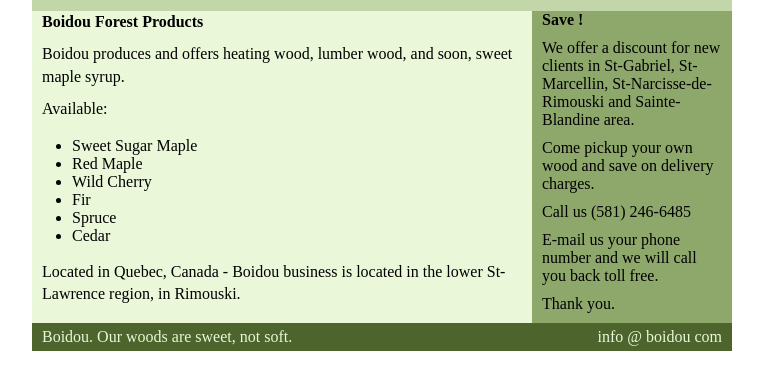
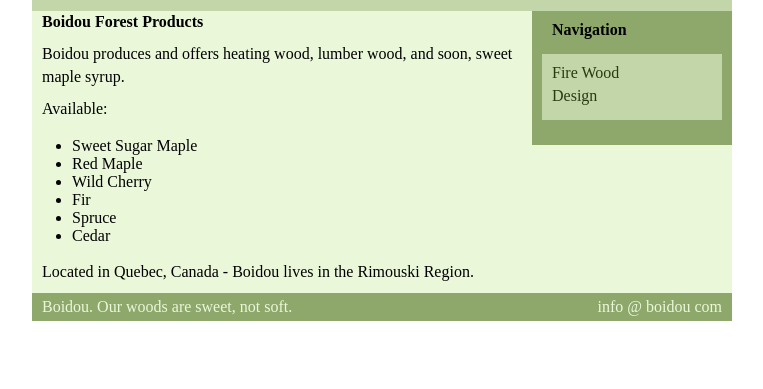
Before and after one commit to boidou/boidou, a plain HTML site: page index.html in a window 1280 px wide. Shown: the part 89-478 px from the top of the page, without its empty margins (258-1021 px from the left). Drawn offline with Linux system fonts and the light colour scheme.

Commit message:
modifié :         index-fr.html 	modifié :         index.html 	modifié :         styles.css 	firewood-fr.html 	firewood.html

```diff
--- a/index.html
+++ b/index.html
@@ -5,8 +5,8 @@
 <meta charset="utf-8">
 <meta http-equiv="X-UA-Compatible" content="IE=edge">
 <meta name="viewport" content="width=device-width, initial-scale=1">
-<meta name="Description" lang="en" content="Boidou Forest wood heating firewood lumber logs Products">
-<meta name="Description" lang="fr" content="Boidou produits de la forêt bois chauffage sciage bûches bois d'allumage">
+<meta name="Description" lang="en" content="Boidou Forest kindling wood heating firewood lumber logs Products">
+<meta name="Description" lang="fr" content="Boidou produits de la forêt bois chauffage bois de sciage bûches bois d'allumage">
 <meta name="author" content="boidou">
 <meta name="robots" content="index, follow">
 <link rel="stylesheet" type="text/css" href="styles.css" />
@@ -31,24 +31,19 @@
         <li>Spruce</li>
         <li>Cedar</li>
       </ul>
-      <p>Located in Quebec, Canada - Boidou business is located in the lower St-Lawrence region, in Rimouski. </p>    </div>
+      <p class="wide">Located in Quebec, Canada - Boidou lives in the Rimouski Region. </p>    </div>
   </div>
-  <!--div id="navigation">
+  <div id="navigation">
     <p><strong>Navigation</strong></p>
     <ul>
-      <li><a href="chauffage.html">Heating Wood</a></li>
-      <li><a href="construction.html">Building Wood</a></li>
-      <li><a href="acer.html">Maple Syrup</a></li>
-      <li><a href="contact.html">Map and contact</a></li>
+      <li><a href="firewood.html">Fire Wood</a></li>
+      <li><a href="http://carmichael.site">Design</a></li>
+      <!--li><a href="buildingwood.html">Building Wood</a></li>
+      <li><a href="kindlingwood.html">Kindling Wood</a></li>
+      <li><a href="contact.html">Map and contact</a></li-->
     </ul>
-  </div-->
+  </div>
   <div id="extra">
-    <p><strong>Save !</strong></p>
-    <p>We offer a discount for new clients in St-Gabriel, St-Marcellin, St-Narcisse-de-Rimouski and Sainte-Blandine area.</p>
-    <p>Come pickup your own wood and save on delivery charges.</p>
-    <p>Call us (581) 246-6485 </p>
-    <p>E-mail us your phone number and we will call you back toll free.</p>
-    <p>Thank you.</p>
   </div>
   <div id="footer">
     <p class="alignleft">Boidou. Our woods are sweet, not soft.</p>
--- a/styles.css
+++ b/styles.css
@@ -1,26 +1,36 @@
+
+:root {
+	--clair:	#eaf7d9;
+	--pale:	#c3d6aa;
+  --moyen:	#8ea86c;
+	--foncer: #4d642d;
+	--noiratre: #283a10;
+}
+
+
 html,body{margin:0;padding:0}
 body{font: arial,sans-serif;text-align:center; }
 p{margin:0 10px 10px}
-a{ text-decoration:none; color:#283a10; }
-a:hover{ font-weight:bold; color:#c3d6aa ; background-color: #283a10;}
+a{ text-decoration:none; color:var(--noiratre) }
+a:hover{ color:var(--clair); background-color: var(--moyen);}
 
 
-div#header{background-color:#c3d6aa;}
+div#header{background-color:var(--pale)}
 div#header h1{height:80px;line-height:80px;margin:0;padding-left:10px; padding-bottom:20px; }
 div#header h6{height:80px;line-height:80px;margin:0;padding-right:10px;float:right;width:200px}
-div#container{text-align:left; background-color:#eaf7d9;}
+div#container{text-align:left; background-color:var(--clair)}
 div#content p{line-height:1.4}
-div#navigation{background-color:#8ea86c;}
-div#navigation ul{margin:15px 0; padding:10px; list-style-type:none; background-color:#c3d6aa;}
+div#navigation{background-color:var(--moyen); padding: 10px;}
+div#navigation ul{margin:15px 0; padding:10px; list-style-type:none; background-color:var(--pale)}
 div#navigation li{margin-bottom:5px;}
-div#extra{background:#8ea86c;}
-div#footer{background:#4d642d; color: #eaf7d9; }
-div#footer p{margin:0;padding:5px 10px}
-div#container{width:700px;margin:0 auto}
-div#content{float:left;width:500px}
-div#navigation{float:right;width:200px}
-div#extra{float:right;clear:right;width:200px}
-div#footer{clear:both;width:100%}
+div#extra{background:var(--moyen)}
+div#footer{background:var(--moyen); color: var(--clair) }
+div#footer p{margin:0; padding:5px 10px}
+div#container{width:700px; margin:0 auto}
+div#content{float:left; width:500px}
+div#navigation{float:right;width:180px}
+div#extra{float:right; clear:right; width:200px}
+div#footer{clear:both; width:100%}
 
 .alignleft {
 	float: left;
@@ -29,9 +39,9 @@
 	float: right;
   margin:10px 10px 10px
 }
-
-.clair	{#eaf7d9;}
-.pale	{#c3d6aa;}
-.moyen	{#8ea86c;}
-.foncer	{#4d642d;}
-.noiratre {#283a10;}
+.wide{
+	width:100%
+}
+a:hidden {
+	color: var(--moyen);
+}
```
Also changed, not shown: index-fr.html (+9 -13 lines).
